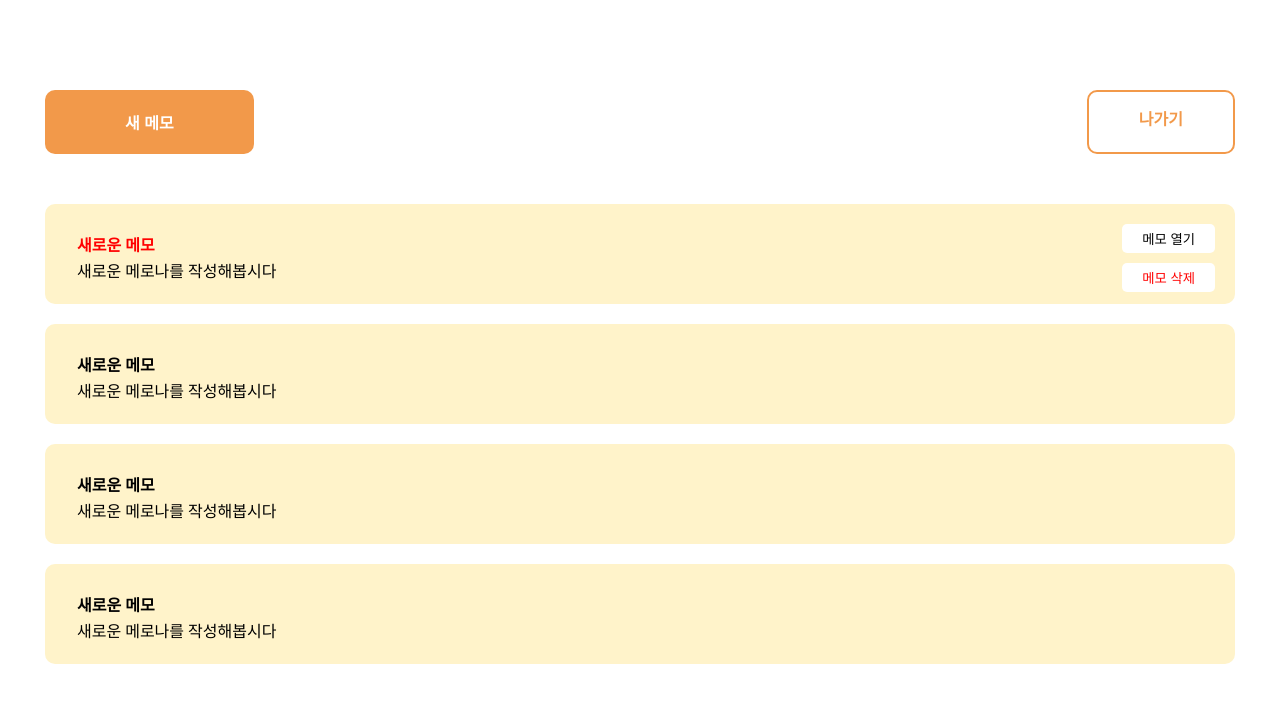
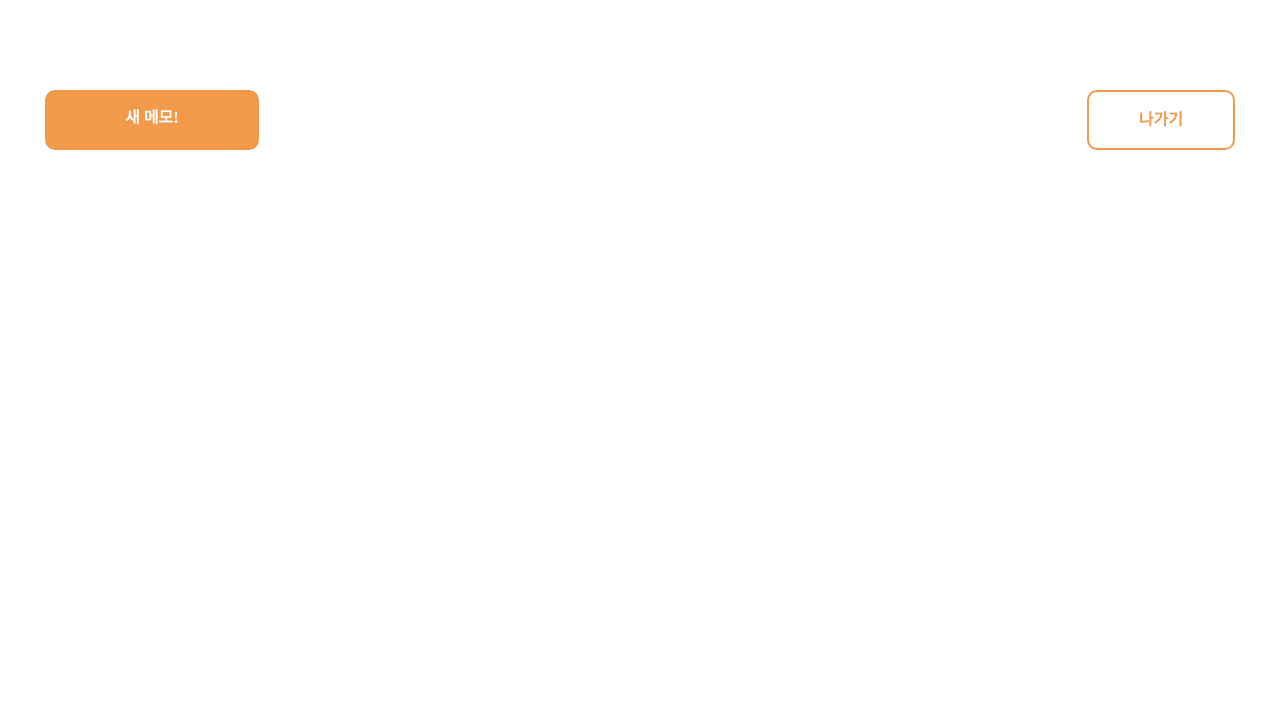
Before and after one commit to ohsh0512/ohsh, a Django app: template sticky_memo/templates/memo.html in a window 1280 px wide. Shown: the top 703 px of the page. Run offline with Django 3.2, Linux system fonts and the light colour scheme; the template is opened without the code that fills it, so the values that code supplies are empty.

Commit message:
마지막2

```diff
--- a/sticky_memo/templates/memo.html
+++ b/sticky_memo/templates/memo.html
@@ -1,71 +1,23 @@
+{% load static %}
+
 <!DOCTYPE html>
 <html lang="en">
   <head>
     <meta charset="UTF-8" />
     <meta http-equiv="X-UA-Compatible" content="IE=edge" />
     <meta name="viewport" content="width=device-width, initial-scale=1.0" />
-    <link rel="stylesheet" href="./css/reset.css" />
-    <link rel="stylesheet" href="./css/style.css" />
+    <link rel="stylesheet" href="{% static 'css/reset.css' %}" />
+    <link rel="stylesheet" href="{% static 'css/style.css' %}" />
     <title>Sticky memo</title>
   </head>
   <body>
     <div class="wrap">
       <header>
-        <button type="button" class="new-btn">새 메모</button>
-        <a href="index.html" class="exit-btn">나가기</a>
+        <a href = "{% url 'memo_create' %}" class  = "new-btn">새 메모!</a>
+        <a href="{% url 'main' %}" class="exit-btn">나가기</a>
       </header>
-      <ul>
-        <li class="memo">
-          <p class="title">새로운 메모</p>
-          <p class="content">새로운 메로나를 작성해봅시다</p>
-          <div class="btn-wrap">
-            <button type="button" class="open-btn">메모 열기</button>
-            <button type="button" class="delete-btn">메모 삭제</button>
-          </div>
-        </li>
-        <li class="memo">
-          <p class="title">새로운 메모</p>
-          <p class="content">새로운 메로나를 작성해봅시다</p>
-          <div class="btn-wrap hidden">
-            <button type="button" class="open-btn">메모 열기</button>
-            <button type="button" class="delete-btn">메모 삭제</button>
-          </div>
-        </li>
-        <li class="memo">
-          <p class="title">새로운 메모</p>
-          <p class="content">새로운 메로나를 작성해봅시다</p>
-          <div class="btn-wrap hidden">
-            <button type="button" class="open-btn">메모 열기</button>
-            <button type="button" class="delete-btn">메모 삭제</button>
-          </div>
-        </li>
-        <li class="memo">
-          <p class="title">새로운 메모</p>
-          <p class="content">새로운 메로나를 작성해봅시다</p>
-          <div class="btn-wrap hidden">
-            <button type="button" class="open-btn">메모 열기</button>
-            <button type="button" class="delete-btn">메모 삭제</button>
-          </div>
-        </li>
-      </ul>
+
     </div>
-
-    <!-- modal -->
-    <div class="hidden modal-wrap">
-      <form class="upload-form">
-        <div class="upload-btn-wrap">
-          <button type="submit" class="upload-btn">메모 저장</button>
-          <button type="button" class="close-btn">X</button>
-        </div>
-        <div class="input-wrap">
-          <label for="title" class="hidden">제목</label>
-          <input type="text" id="title" />
-          <label for="contents" class="hidden">내용</label>
-          <textarea id="contents"></textarea>
-        </div>
-      </form>
-    </div>
+    {% block get_all_memo %}{% endblock %}
   </body>
-  <script src="./js/memo.js"></script>
-
 </html>
```
Also changed, not shown: sticky_memo/templates/memo_list.html (+3 -32 lines).
